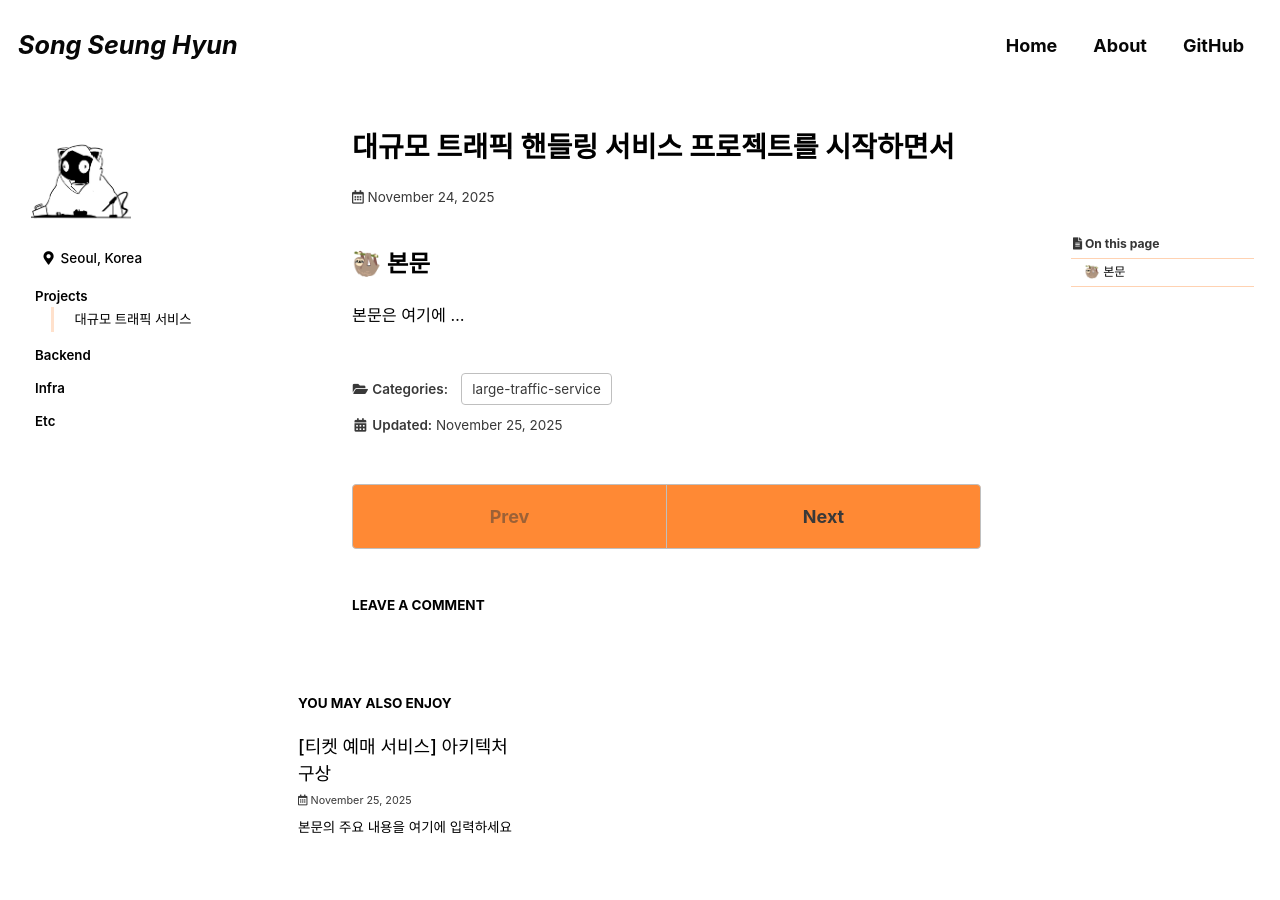
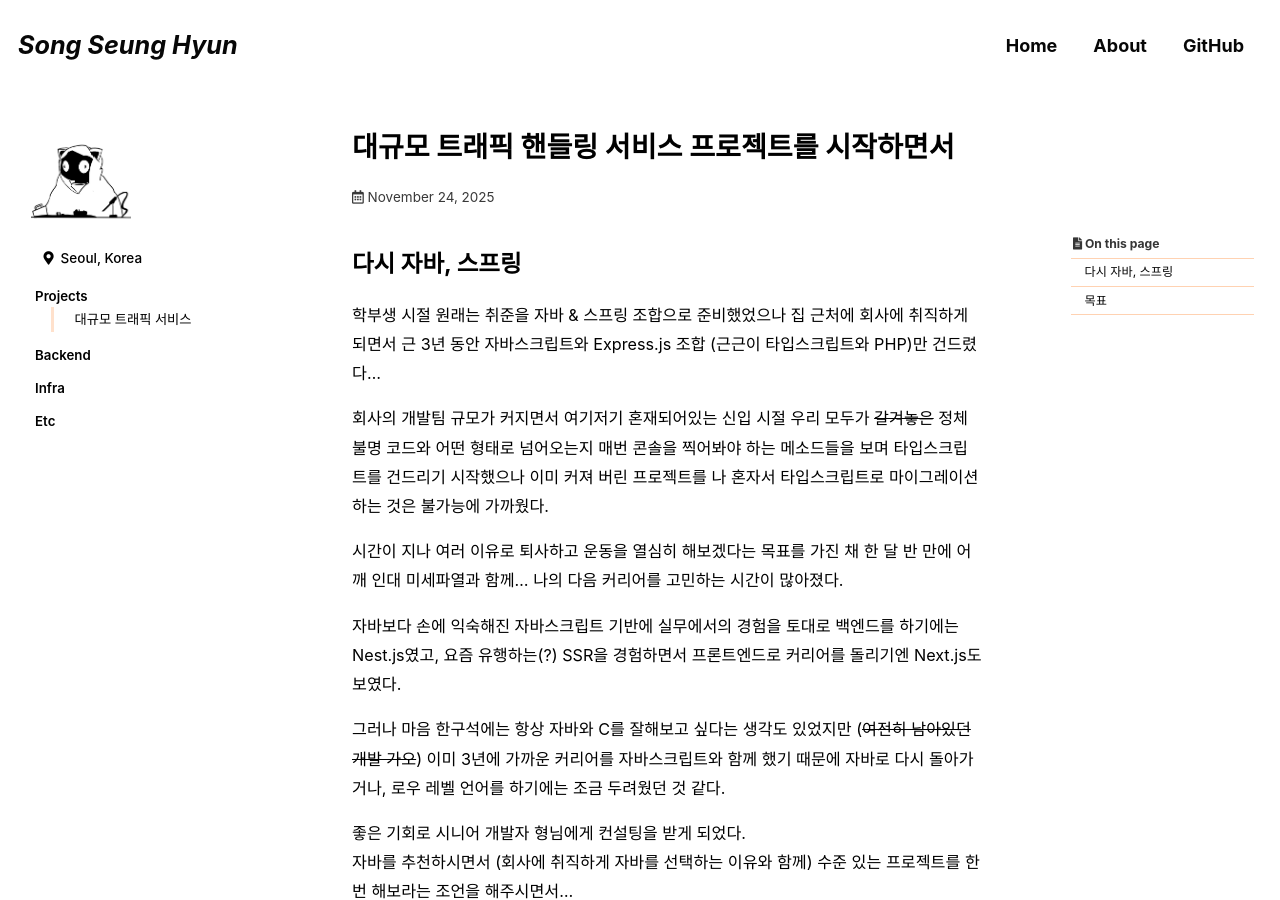
Before and after one commit to songsh927/songsh927.github.io, a Jekyll site: the page built from _posts/2025-11-24-largeTraffic.md, in a window 1280 px wide and 900 px high. Built offline with Jekyll 4.4.1, drawn with Linux system fonts in a browser that asks for light colours; cached includes are drawn as plain includes; some web fonts are replaced; comment, search, counter and statistics services are not loaded; some of the changed text lies outside the part shown.

Commit message:
포스트 작성

```diff
--- a/_posts/2025-11-24-largeTraffic.md
+++ b/_posts/2025-11-24-largeTraffic.md
@@ -16,6 +16,44 @@ date: 2025-11-24
 last_modified_at: 2025-11-25
 ---
 
-## 🦥 본문
+## 다시 자바, 스프링
 
-본문은 여기에 ...
+학부생 시절 원래는 취준을 자바 & 스프링 조합으로 준비했었으나 집 근처에 회사에 취직하게 되면서 근 3년 동안 자바스크립트와 Express.js 조합 (근근이 타입스크립트와 PHP)만 건드렸다...
+
+회사의 개발팀 규모가 커지면서 여기저기 혼재되어있는 신입 시절 우리 모두가 ~~갈겨놓은~~ 정체불명 코드와 어떤 형태로 넘어오는지 매번 콘솔을 찍어봐야 하는 메소드들을 보며 타입스크립트를 건드리기 시작했으나
+이미 커져 버린 프로젝트를 나 혼자서 타입스크립트로 마이그레이션하는 것은 불가능에 가까웠다.
+
+시간이 지나 여러 이유로 퇴사하고 운동을 열심히 해보겠다는 목표를 가진 채 한 달 반 만에 어깨 인대 미세파열과 함께... 나의 다음 커리어를 고민하는 시간이 많아졌다.
+
+자바보다 손에 익숙해진 자바스크립트 기반에 실무에서의 경험을 토대로 백엔드를 하기에는 Nest.js였고, 요즘 유행하는(?) SSR을 경험하면서 프론트엔드로 커리어를 돌리기엔 Next.js도 보였다.
+
+그러나 마음 한구석에는 항상 자바와 C를 잘해보고 싶다는 생각도 있었지만 (~~여전히 남아있던 개발 가오~~) 이미 3년에 가까운 커리어를 자바스크립트와 함께 했기 때문에 자바로 다시 돌아가거나, 로우 레벨 언어를 하기에는 조금 두려웠던 것 같다.
+
+좋은 기회로 시니어 개발자 형님에게 컨설팅을 받게 되었다.
+자바를 추천하시면서 (회사에 취직하게 자바를 선택하는 이유와 함께) 수준 있는 프로젝트를 한번 해보라는 조언을 해주시면서...
+농담 반 진담 반(이였던 거 같은데...)으로
+
+*＂대규모 3년 동안 받는 거 어때? 뭐가 있을까... 티켓판매 사이트 같은 거 시나리오 작성해서 기똥차게 만들고 부하테스트로 몇십만 개 **와아아아ㅏ아ㅏ앜...** 개멋있겠는데...?＂*
+
+대규모 3년 동안 받는 프로젝트를 해보고 싶었지만 어떻게 해야 될지 몰라서 못하고 있었던 나는 학부생 시절 괴물 신입이 되겠다는 일념 하나로 몰라도 기세로 밀어붙이며 몰라도 해내던 내가 기억이 나버렸고
+근 3년 만에 제대로 자바를 다시 건드리면서 프로젝트를 시작하게 되었다.
+
+
+## 목표
+
+가끔 옛날 코드들 뒤적거리다보면
+"얘는 사람 아니네 누가 짠겨"
+라는 생각과 함께 온몸 비틀기로 내가 아닌척 하지만 나다.
+
+다시 보니 자바를 거의 자바스크립트처럼 짜놓은 나를 발겼했고, 전혀 객체지향적이지 않았다.
+(~~라고는 하는데 요즘 자바로도 함수형 많이 짜잖아!!~~)
+<img src="/assets/images/posts/noType.png" width="30%" height="20%">
+
+이번 프로젝트의 목표는 단순하다.
+- 자바를 자바답게 사용할 것
+- 자바와 스프링을 통해 기본적인 형태의 서비스를 개발하지만 핵심적인 기술들을 구현할 것
+- 기초적인 형태부터 시작해서 대규모 트래픽을 어떻게 잘 받아낼 수 있을지 고민하며 마이그레이션을 할 것
+
+전혀 단순하지가 않다.
+
+모르겠고 기세로 안될건 없다.
```
Also changed, not shown: _pages/categories/backend.md (+1 -1 lines), _pages/categories/etc.md (+1 -1 lines), _pages/categories/infra.md (+1 -1 lines), assets/images/posts/noType.png (added).
